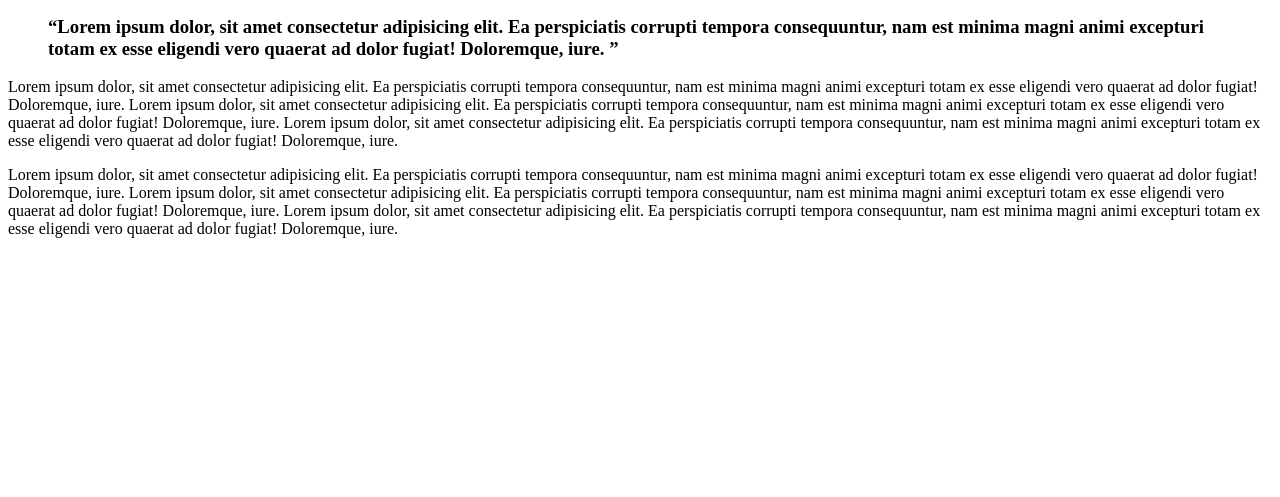
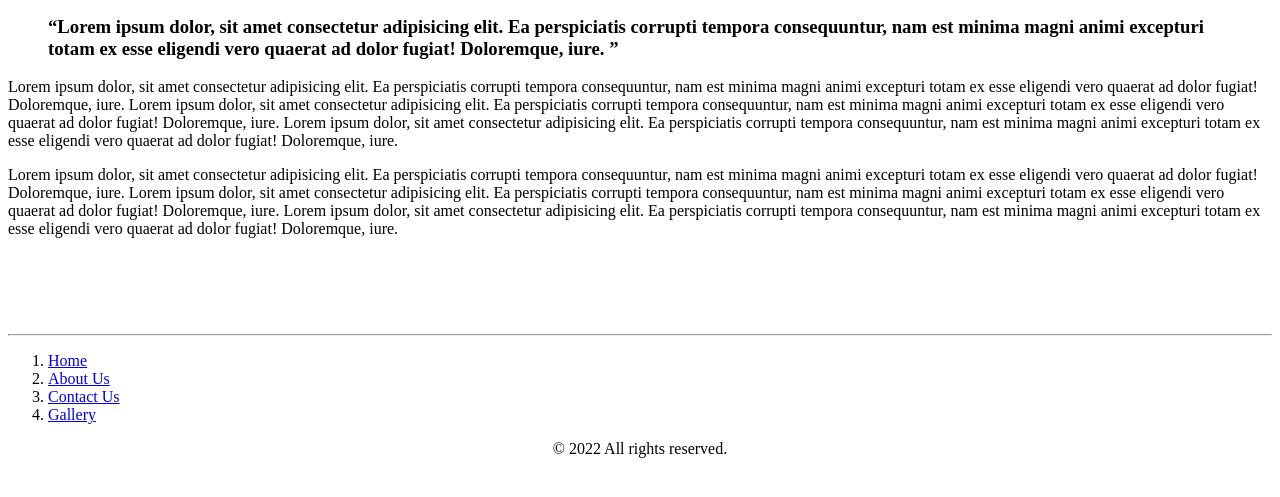
Before and after one commit to asaduzzaman-anik/e-commerce, a plain HTML site: page about.html in a window 1280 px wide. Shown: the part 199-696 px from the top of the page. Drawn offline with Linux system fonts and the light colour scheme.

Commit message:
Update about.html

```diff
--- a/about.html
+++ b/about.html
@@ -79,9 +79,25 @@
             vero quaerat ad dolor fugiat! Doloremque, iure.
         </p>
     </div>
+    <br><br><br><br>
     <!-- End Main Content -->
 
     <!-- Start Footer -->
+    <hr>
+    <footer>
+        <div>
+            <ol type="1">
+                <li margin: 10px; font-size: 25px"><a href="index.html">Home</a></li>
+                <li margin: 10px; font-size: 25px"><a href="#">About Us</a></li>
+                <li margin: 10px; font-size: 25px"><a href="contact.html">Contact Us</a></li>
+                <li margin: 10px; font-size: 25px"><a href="gallery.html">Gallery</a></li>
+            </ol>
+        </div>
+
+        <p align="center">
+            &copy; 2022 All rights reserved.
+        </p>
+    </footer>
     <!-- End Footer -->
 
 </body>
```
